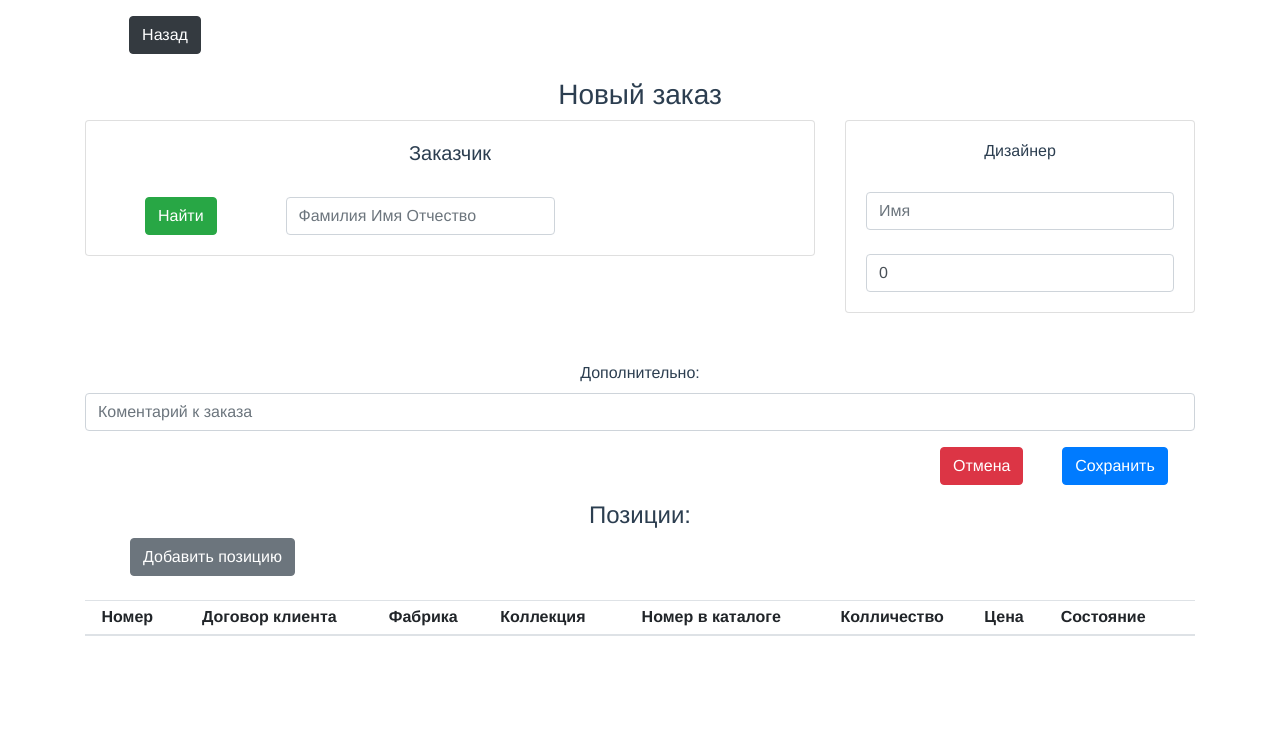
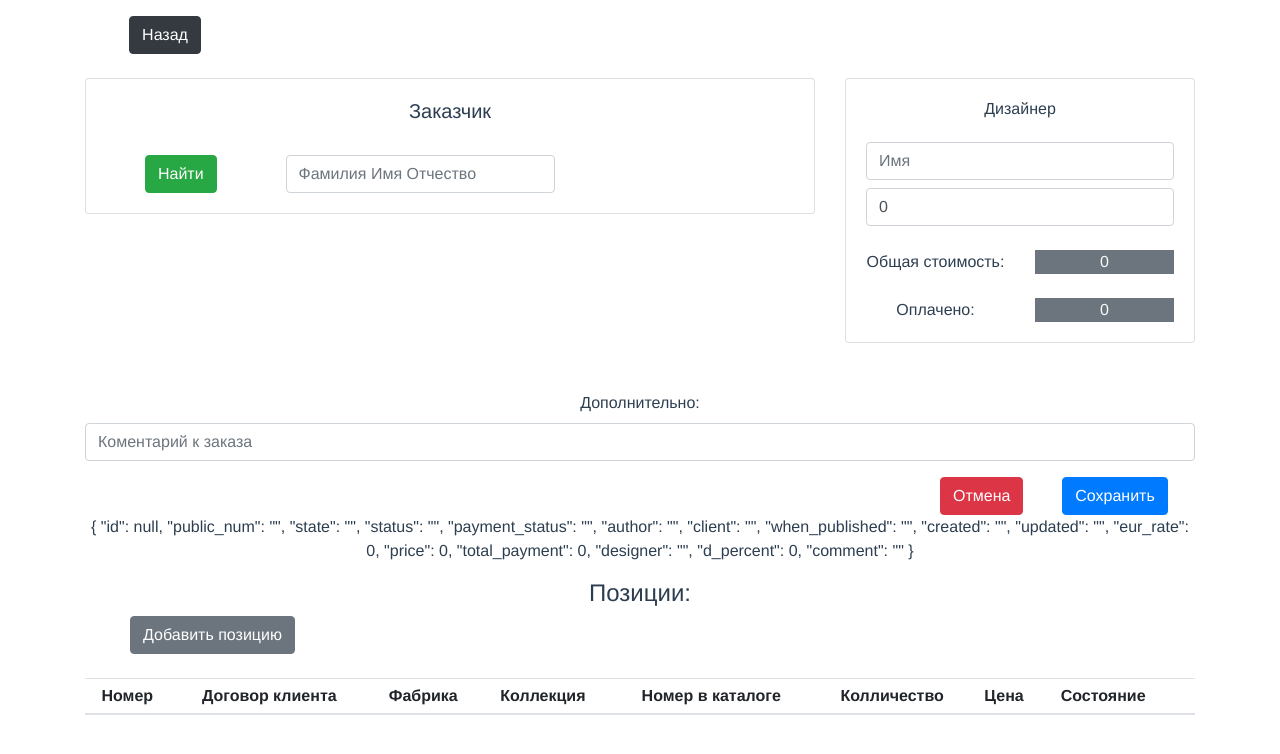
Before and after one commit to murateam/vue_app, a Vue app: page /singleClientOrder in a window 1280 px wide. Shown: the top 754 px of the page. Built offline with nearby package versions, Linux system fonts and the light colour scheme.

Commit message:
add price and payment to clientOrder

```diff
--- a/src/components/manageTab.vue
+++ b/src/components/manageTab.vue
@@ -1,6 +1,6 @@
 <template>
   <b-container>
-    <client-modal />
+    <client-modal ref="client-modal"></client-modal>
     <single-client-order-modal
       ref="single-client-order-modal"
     ></single-client-order-modal>
@@ -19,13 +19,13 @@
             id="order-add"
             class="btn btn-secondary btn-sm align=left d-block">Создать заказ</button>
           <button
-            @click="$bvModal.show('client-modal')"
+            @click="newClient"
             type="button"
             id="clien-add"
             class="btn btn-success btn-sm align=left d-block">Добавить заказчика</button>
         </b-button-group>
 
-        <!-- <div>{{ singleClient }}</div> -->
+        <div>{{ singleClientOrder }}</div>
         <!-- <div>{{ selected }}</div> -->
 
         <b-table
@@ -120,9 +120,14 @@ export default {
       this.selected = items;
       this.editClientOrder();
     },
+    newClient() {
+      this.$store.dispatch('RESET_CURRENT_CLIENT');
+      this.$refs['client-modal'].show();
+      // "$bvModal.show('client-modal')";
+    },
     newClientOrder() {
       this.$store.dispatch('SET_CAN_CHANGE_CLIENT', true);
-      this.$store.dispatch('RESET_CLIENT_ORDER');
+      // this.$store.dispatch('RESET_CLIENT_ORDER');
       this.$store.dispatch('RESET_CURRENT_CLIENT');
       this.$store.dispatch('RESET_LIST_ITEMS');
       this.$router.push('./singleClientOrder');
@@ -150,6 +155,9 @@ export default {
     clientOrders() {
       return this.$store.getters.GET_LIST_CLIENT_ORDERS;
     },
+    singleClientOrder() {
+      return this.$store.getters.GET_SINGLE_CLIENT_ORDER;
+    },
   },
 };
 </script>
--- a/src/components/singleClientOrder.vue
+++ b/src/components/singleClientOrder.vue
@@ -5,7 +5,6 @@
             <b-container>
               <b-row class="mt-3" align-h="start">
                 <b-col cols="2">
-                  <!-- <b-button>Назад</b-button> -->
                   <router-link
                   class="btn btn-dark"
                   to="manageTab">Назад</router-link>
@@ -13,16 +12,16 @@
               </b-row>
               <b-row align-h="center" class="mt-4">
                 <b-col cols="5">
-                  <h3 v-if="singleClientOrder.public_num">
+                  <!-- <h3 v-if="singleClientOrder.public_num">
                     Заказ № {{singleClientOrder.public_num}}</h3>
-                  <h3 v-else>Новый заказ</h3>
+                  <h3 v-else>Новый заказ</h3> -->
                 </b-col>
               </b-row>
-              <b-row align-h="end" v-if="singleClientOrder.created">
+              <!-- <b-row align-h="end" v-if="singleClientOrder.created">
                 <b-col cols="4">
                   <p>Создан: {{dateFilter(singleClientOrder.created)}}</p>
                 </b-col>
-              </b-row>
+              </b-row> -->
               <b-row>
                 <b-col cols="8">
                   <b-card>
@@ -68,7 +67,6 @@
                           </b-col> -->
                         </b-row>
                       </b-collapse>
-                      <!-- <div>{{ singleClientOrder }}</div> -->
                       <b-collapse
                       ref="client-details"
                       id="client-details"
@@ -139,7 +137,7 @@
                 <b-col align-self="center">
                   <b-card>
                     <b-row><b-col><h6>Дизайнер</h6></b-col></b-row>
-                    <b-row class="mt-4">
+                    <b-row class="mt-3">
                       <b-col>
                         <b-form-input
                             type="text"
@@ -149,7 +147,7 @@
                         </b-form-input>
                       </b-col>
                     </b-row>
-                    <b-row class="mt-4">
+                    <b-row class="mt-2">
                       <b-col>
                         <b-form-input
                             placeholder="Вознаграждение"
@@ -157,6 +155,19 @@
                             v-model=singleClientOrder.d_percent
                         ></b-form-input>
                       </b-col>
+                    </b-row>
+                    <b-row align-h="between" class="mt-4">
+                          <b-col cols="6">Общая стоимость:</b-col>
+                          <b-col cols="6">
+                            <div class="bg-secondary text-light">{{singleClientOrder.price}}</div>
+                          </b-col>
+                    </b-row>
+                    <b-row align-h="between" class="mt-4">
+                          <b-col cols="6">Оплачено:</b-col>
+                          <b-col cols="6">
+                            <div class="bg-secondary text-light">
+                              {{singleClientOrder.total_payment}}</div>
+                          </b-col>
                     </b-row>
                   </b-card>
                 </b-col>
@@ -186,6 +197,7 @@
                     variant="primary">Сохранить</b-button>
                   </b-col>
                 </b-row>
+                {{ singleClientOrder }}
                 <!-- {{ listItems }} -->
                 <!-- {{listDelete}} -->
                 <b-row align-h="center" class="mt-3">
@@ -222,6 +234,9 @@ export default {
     return {
       checkClientName: { name: '' },
     };
+  },
+  created() {
+    this.$store.dispatch('RESET_CLIENT_ORDER');
   },
   methods: {
     dateFilter(value) {
--- a/src/store/modules/clientOrder.js
+++ b/src/store/modules/clientOrder.js
@@ -1,4 +1,5 @@
 import axios from 'axios';
+import _ from 'lodash';
 
 const clientOrdersListURL = 'http://127.0.0.1:5000/api/client_orders/';
 const clientOrderAddURL = 'http://127.0.0.1:5000/api/client_order/add/';
@@ -6,8 +7,7 @@ const singleClientOrderURL = 'http://127.0.0.1:5000/api/client_orders/';
 
 
 const state = {
-  listClientOrders: [],
-  singleClientOrder: {
+  emptyClientOrder: {
     id: null,
     public_num: '',
     state: '',
@@ -25,9 +25,12 @@ const state = {
     d_percent: 0,
     comment: '',
   },
+  listClientOrders: [],
+  singleClientOrder: {},
   canChangeClient: true,
 };
 const getters = {
+  GET_EMPTY_CLIENT_ORDER: (state) => state.emptyClientOrder,
   GET_LIST_CLIENT_ORDERS: (state) => state.listClientOrders,
   GET_SINGLE_CLIENT_ORDER: (state) => state.singleClientOrder,
   GET_CAN_CHANGE_CLIENT: (state) => state.canChangeClient,
@@ -89,24 +92,26 @@ const actions = {
   //   });
   // },
   RESET_CLIENT_ORDER: (context) => {
-    context.commit('RESET_CLIENT_ORDER', {
-      id: null,
-      public_num: '',
-      state: '',
-      status: '',
-      payment_status: '',
-      author: '',
-      client: '',
-      when_published: '',
-      created: '',
-      updated: '',
-      eur_rate: 0,
-      price: 0,
-      total_payment: 0,
-      designer: '',
-      d_percent: 0,
-      comment: '',
-    });
+    const emptyClientOrder = _.cloneDeep(context.getters.GET_EMPTY_CLIENT_ORDER);
+    console.log(emptyClientOrder);
+    context.commit('RESET_CLIENT_ORDER', emptyClientOrder);
+    //   id: null,
+    //   public_num: '',
+    //   state: '',
+    //   status: '',
+    //   payment_status: '',
+    //   author: '',
+    //   client: '',
+    //   when_published: '',
+    //   created: '',
+    //   updated: '',
+    //   eur_rate: 0,
+    //   price: 0,
+    //   total_payment: 0,
+    //   designer: '',
+    //   d_percent: 0,
+    //   comment: '',
+    // });
   },
   SET_CAN_CHANGE_CLIENT: (context, bool) => {
     context.commit('SET_CAN_CHANGE_CLIENT', bool);
```
Also changed, not shown: src/store/modules/stockItem.js (+0 -10 lines).
